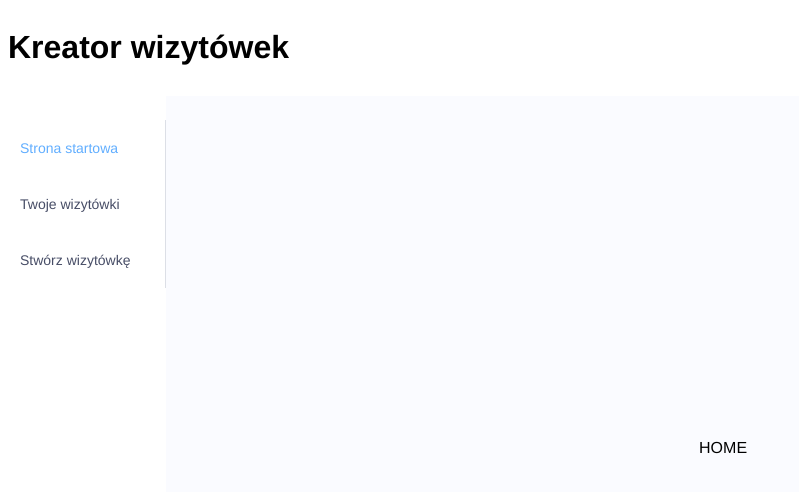
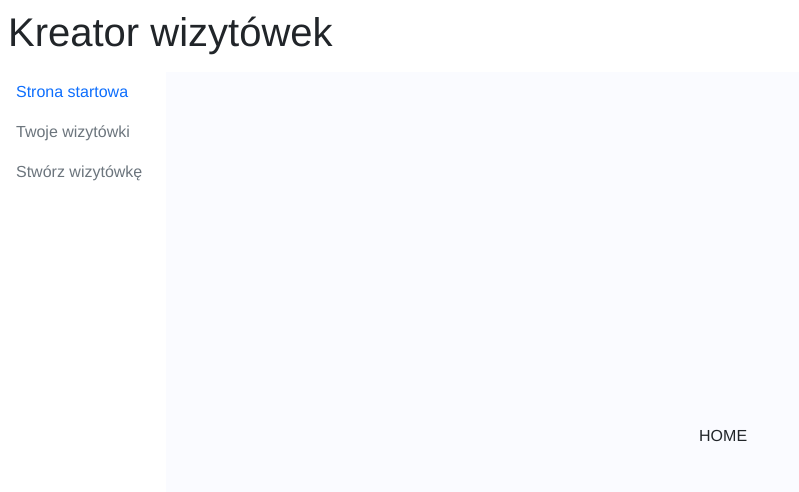
Before and after one commit to alszczepanski/card-customizer, a Vue app in the folder client/: page / in a window 1280 px wide. Shown: the top 492 px of the page, without its empty margins (0-799 px from the left). Built offline with nearby package versions, Linux system fonts and the light colour scheme.

Commit message:
Add basic authStore, replace el with bootstrap

```diff
--- a/client/package.json
+++ b/client/package.json
@@ -9,7 +9,7 @@
   },
   "dependencies": {
     "core-js": "^3.8.3",
-    "element-plus": "^2.2.2",
+    "pinia": "^2.0.14",
     "vue": "^3.2.13",
     "vue-router": "4"
   },
--- a/client/public/index.html
+++ b/client/public/index.html
@@ -1,17 +1,32 @@
 <!DOCTYPE html>
 <html lang="">
   <head>
-    <meta charset="utf-8">
-    <meta http-equiv="X-UA-Compatible" content="IE=edge">
-    <meta name="viewport" content="width=device-width,initial-scale=1.0">
-    <link rel="icon" href="<%= BASE_URL %>favicon.ico">
+    <meta charset="utf-8" />
+    <meta http-equiv="X-UA-Compatible" content="IE=edge" />
+    <meta name="viewport" content="width=device-width,initial-scale=1.0" />
+    <link rel="icon" href="<%= BASE_URL %>favicon.ico" />
     <title><%= htmlWebpackPlugin.options.title %></title>
+    <link
+      href="https://cdn.jsdelivr.net/npm/bootstrap@5.2.0-beta1/dist/css/bootstrap.min.css"
+      rel="stylesheet"
+      integrity="sha384-0evHe/X+R7YkIZDRvuzKMRqM+OrBnVFBL6DOitfPri4tjfHxaWutUpFmBp4vmVor"
+      crossorigin="anonymous"
+    />
   </head>
   <body>
     <noscript>
-      <strong>We're sorry but <%= htmlWebpackPlugin.options.title %> doesn't work properly without JavaScript enabled. Please enable it to continue.</strong>
+      <strong
+        >We're sorry but <%= htmlWebpackPlugin.options.title %> doesn't work
+        properly without JavaScript enabled. Please enable it to
+        continue.</strong
+      >
     </noscript>
     <div id="app"></div>
     <!-- built files will be auto injected -->
   </body>
+  <script
+    src="https://cdn.jsdelivr.net/npm/bootstrap@5.2.0-beta1/dist/js/bootstrap.bundle.min.js"
+    integrity="sha384-pprn3073KE6tl6bjs2QrFaJGz5/SUsLqktiwsUTF55Jfv3qYSDhgCecCxMW52nD2"
+    crossorigin="anonymous"
+  ></script>
 </html>
--- a/client/src/App.vue
+++ b/client/src/App.vue
@@ -5,13 +5,11 @@
 </template>
 
 <script>
-
-import AppLayout from './AppLayout.vue';
+import AppLayout from "./AppLayout.vue";
 
 export default {
   name: "App",
-  components: { AppLayout }
-
+  components: { AppLayout },
 };
 </script>
 
--- a/client/src/components/layout/LNavigation.vue
+++ b/client/src/components/layout/LNavigation.vue
@@ -16,30 +16,24 @@ export default {
   setup() {
     const activeRoute = ref("");
     const route = useRoute();
-        watch(route, ({ path }) => {
+    watch(
+      route,
+      ({ path }) => {
         activeRoute.value = path;
-        }, { immediate: true, deep: true })
-        return { activeRoute }
+      },
+      { immediate: true, deep: true }
+    );
+    return { activeRoute };
   },
 };
 </script>
 
 <template>
-    <div :class="styles.navigation">
-        <el-row>
-            <el-col>
-                <el-menu @open="handleOpen" @close="handleClose">
-                    <el-menu-item index="1">
+  <div>
+    <ul class="nav flex-column">
       <NavLink to="/" text="Strona startowa" :active="activeRoute === '/'" />
-                    </el-menu-item>
-                    <el-menu-item index="2">
       <NavLink to="/your-cards" text="Twoje wizytówki" :active="activeRoute === '/your-cards'" />
-                    </el-menu-item>
-                    <el-menu-item index="3">
        <NavLink to="/creator" text="Stwórz wizytówkę" :active="activeRoute === '/creator'" />
-                    </el-menu-item>
-                </el-menu>
-            </el-col>
-        </el-row>
+    </ul>
   </div>
 </template>
--- a/client/src/components/link/NavLink.module.css
+++ /dev/null
@@ -1,9 +0,0 @@
-.link {
-    text-decoration: none;
-    color: #474d66;
-}
-
-.active {
-    text-decoration: none;
-    color: #61AEFF;
-}
--- a/client/src/components/link/NavLink.vue
+++ b/client/src/components/link/NavLink.vue
@@ -1,20 +1,20 @@
 <script>
-import styles from './NavLink.module.css';
-
 export default {
-    props: {
-        to: String,
-        text: String,
-        active: Boolean,
-    },
-    data() {
-        return {
-            styles,
-        };
-    },
+  props: {
+    to: String,
+    text: String,
+    active: Boolean,
+  },
 };
 </script>
 
 <template>
-    <router-link :class="[active ? styles.active : styles.link]" :to="to">{{text}}</router-link>
+  <li class="nav-item">
+    <router-link
+      class="nav-link"
+      :class="active ? 'active': 'text-secondary'"
+      :to="to"
+      >{{ text }}</router-link
+    >
+  </li>
 </template>
--- a/client/src/main.js
+++ b/client/src/main.js
@@ -1,10 +1,9 @@
-import ElementPlus from "element-plus";
 import { createApp } from "vue";
+import { createPinia } from "pinia";
 
 import "element-plus/dist/index.css";
 
 import App from "./App.vue";
 import router from "./navigation";
 
-
-createApp(App).use(ElementPlus).use(router).mount("#app");
+createApp(App).use(router).use(createPinia()).mount("#app");
--- a/client/src/navigation.js
+++ b/client/src/navigation.js
@@ -1,5 +1,11 @@
-import { createRouter, createWebHistory } from 'vue-router'
-import { BusinessCards, CreateBusinessCard, HomePage, LoginPage } from "./pages";
+import { createRouter, createWebHistory } from "vue-router";
+import useAuthStore from "./stores/authStore";
+import {
+  BusinessCards,
+  CreateBusinessCard,
+  HomePage,
+  LoginPage,
+} from "./pages";
 
 export const routes = [
   {
@@ -37,4 +43,14 @@ const router = createRouter({
   routes,
 });
 
+router.beforeEach(async (to) => {
+    console.log(to.path)
+  const authRequired = !["/login", "/register"].includes(to.path);
+  const auth = useAuthStore();
+
+  if (authRequired && !auth.user) {
+    return "/login";
+  }
+});
+
 export default router;
--- /dev/null
+++ b/client/src/stores/authStore.js
@@ -0,0 +1,22 @@
+/* eslint-disable */
+
+import { defineStore } from "pinia";
+
+const useAuthStore = defineStore({
+    id: 'auth',
+    state: () => ({
+        user: { id: '1', username: 'testowy'},
+    }),
+    actions: {
+        async login(username, _password) {
+            const user = { id: '1', username }
+            localStorage.setItem('user', JSON.stringify(user));
+        },
+        logout() {
+            this.user = null;
+            localStorage.removeItem('user');
+        }
+    }
+});
+
+export default useAuthStore;
```
Also changed, not shown: 1 other file (tests, documents, lock files or other folders). Lines whose indentation alone changed are shown as unchanged.
